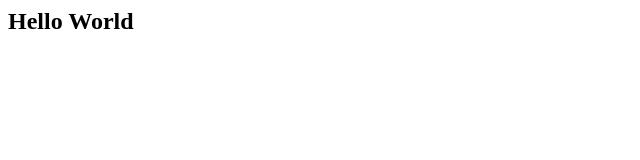
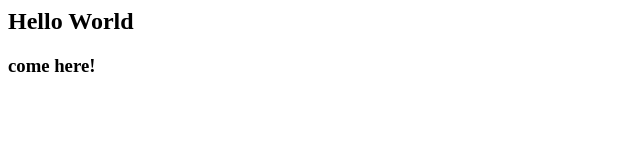
Before and after one commit to saheb7x/colllege_work, a plain HTML site: page index.html in a window 1280 px wide. Shown: the whole page, without its empty margins (0-640 px from the left). Drawn offline with Linux system fonts and the light colour scheme.

Commit message:
new line

```diff
--- a/index.html
+++ b/index.html
@@ -1 +1,2 @@
 <h2>Hello World</h2>
+<h3>come here!</h3>
```
